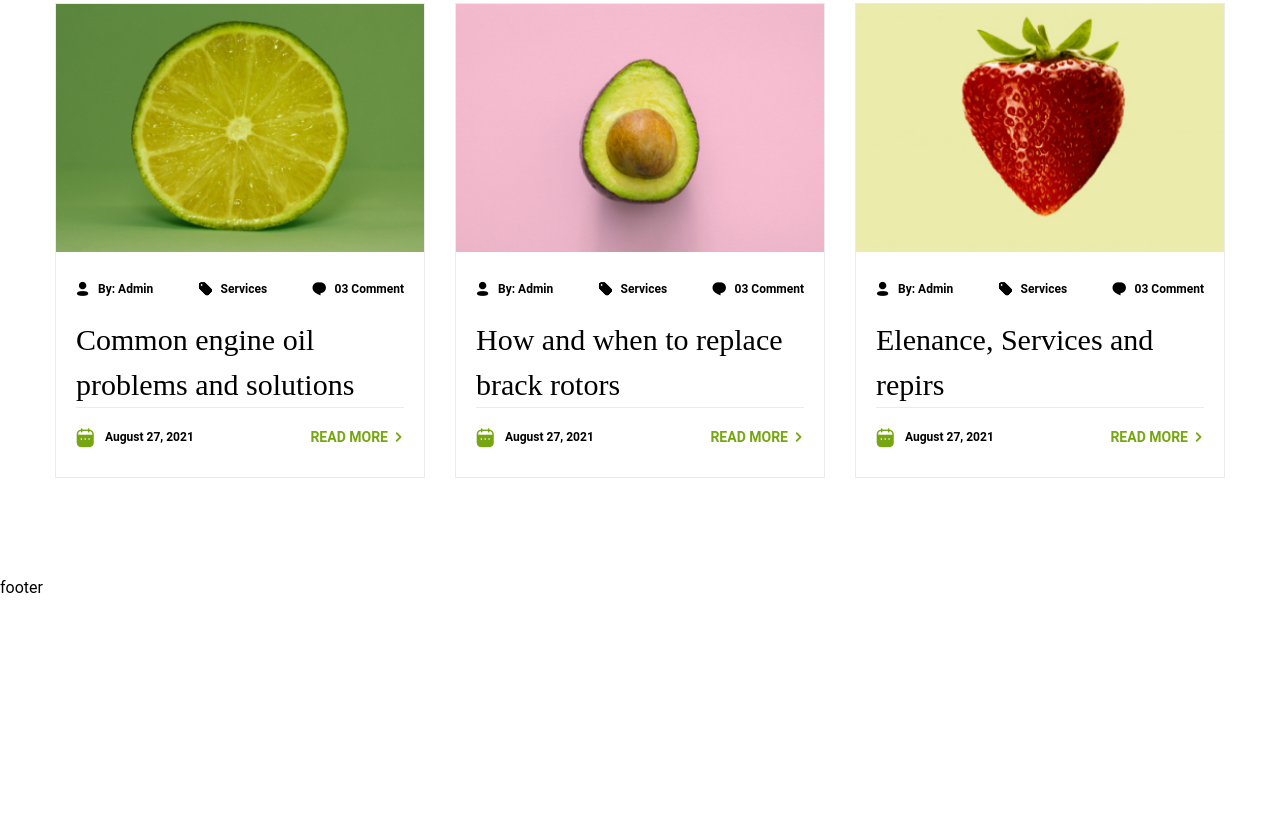
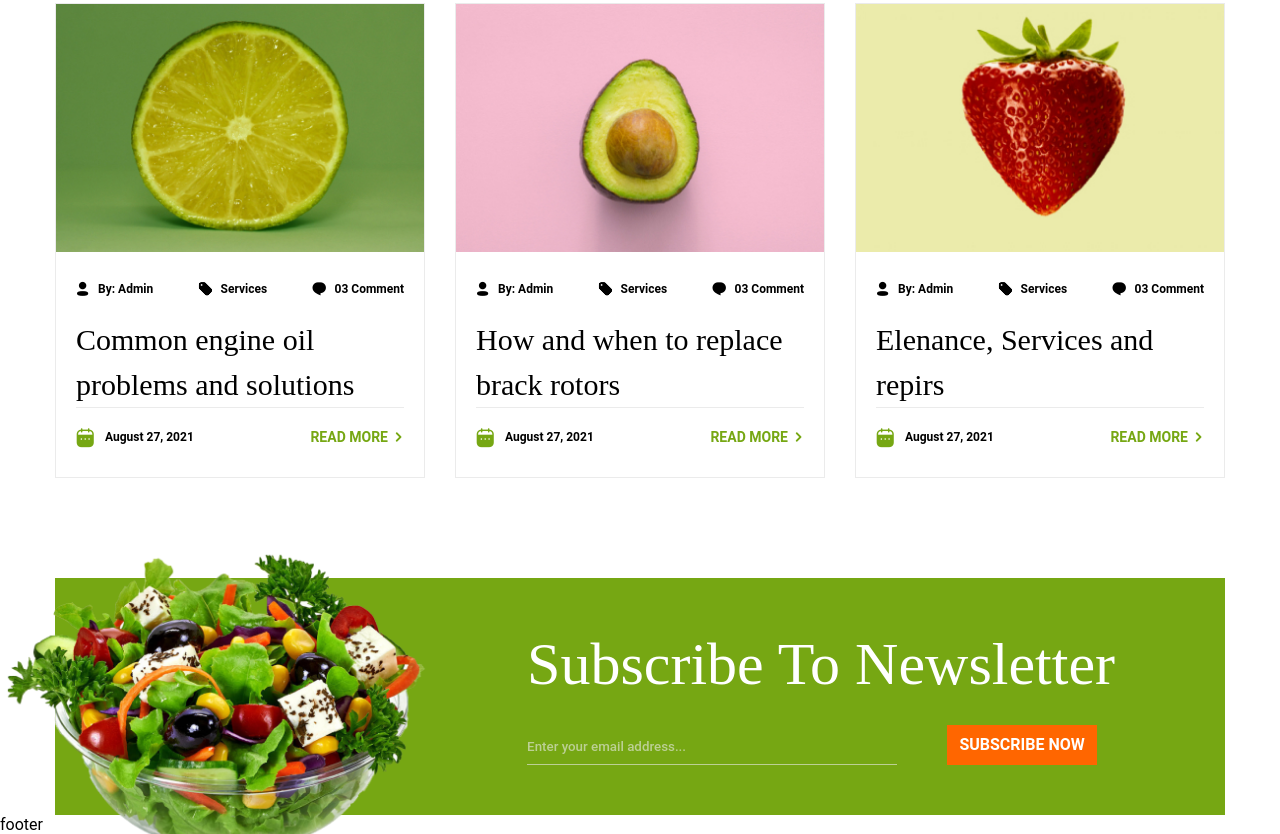
Before and after one commit to Lidija-Jezova/orgamic, a website: page src/html/index.html in a window 1280 px wide. Shown: the part 10278-11112 px from the top of the page. Before the commit the page ends 10875 px from the top, so only its background shows below. Drawn offline with nearby package versions, Linux system fonts and the light colour scheme; files that its build step writes are made by us from their sources; files whose address does not match are found by name; a web font is replaced by a local one.

Commit message:
Add 'subscribe' block + responsive

```diff
--- a/src/html/index.html
+++ b/src/html/index.html
@@ -511,7 +511,7 @@
 										</a></h3>
 									<div class="blog-item__footer">
 										<div class="blog-item__date icon-calendar">August 27, 2021</div>
-										<a class="blog-item__read-more icon-arrow">read more</a>
+										<a class="blog-item__read-more icon-arrow" href="#">read more</a>
 									</div>
 								</div>
 							</div>
@@ -531,7 +531,7 @@
 										</a></h3>
 									<div class="blog-item__footer">
 										<div class="blog-item__date icon-calendar">August 27, 2021</div>
-										<a class="blog-item__read-more icon-arrow">read more</a>
+										<a class="blog-item__read-more icon-arrow" href="#">read more</a>
 									</div>
 								</div>
 							</div>
@@ -551,10 +551,26 @@
 										</a></h3>
 									<div class="blog-item__footer">
 										<div class="blog-item__date icon-calendar">August 27, 2021</div>
-										<a class="blog-item__read-more icon-arrow">read more</a>
+										<a class="blog-item__read-more icon-arrow" href="#">read more</a>
 									</div>
 								</div>
 							</div>
+						</div>
+					</div>
+				</div>
+			</section>
+			<section class="subscribe">
+				<div class="subscribe__container _container">
+					<div class="subscribe__inner">
+						<div class="subscribe__img">
+							<img src="../img/subscription/salad.png" alt="salad">
+						</div>
+						<div class="subscription__content">
+							<h3 class="subscription_title">Subscribe To Newsletter</h3>
+							<form class="subscription__form" action="#">
+								<input class="subscription__input" type="email" placeholder="Enter your email address...">
+								<a class="button button_orange subscription__button" href="">SUBSCRIBE NOW</a>
+							</form>
 						</div>
 					</div>
 				</div>
--- /dev/null
+++ b/src/scss/modules/_subscribe.scss
@@ -0,0 +1,150 @@
+.subscribe {
+	position: relative;
+	z-index: 1;
+
+	@media (max-width: $breakpoint480) {
+		background-color: $color-brand-1;
+	}
+
+	// .subscribe__container
+
+	&__container {}
+
+	// .subscribe__inner
+
+	&__inner {
+		padding: 50px 110px 50px 0;
+		position: relative;
+		background-color: $color-brand-1;
+		display: flex;
+		justify-content: flex-end;
+		align-items: center;
+
+		@media (max-width: $breakpoint1200) {
+			padding: 50px 50px 50px 0;
+		}
+
+		@media (max-width: $breakpoint992) {
+			padding: 30px 30px 30px 0;
+		}
+
+		@media (max-width: $breakpoint480) {
+			padding: 30px 0;
+			display: block;
+			background-color: transparent;
+		}
+	}
+
+	// .subscribe__img
+
+	&__img {
+		position: absolute;
+		left: -5%;
+		top: -12%;
+		width: 38%;
+		height: 128%;
+
+		img {
+			position: absolute;
+			width: 100%;
+			height: 100%;
+			object-fit: cover;
+		}
+
+		@media (max-width: $breakpoint768) {
+			opacity: 0.4;
+			top: 0;
+			left: 0;
+			height: 100%;
+		}
+
+		@media (max-width: $breakpoint480) {
+			display: none;
+		}
+	}
+}
+
+.subscription {
+
+	// .subscription_title
+
+	&_title {
+		font-family: "Oswald";
+		font-size: rem(60px);
+		line-height: 1.2;
+		font-weight: 500;
+		color: $color-white;
+
+		@media (max-width: $breakpoint992) {
+			font-size: rem(50px);
+		}
+
+		@media (max-width: $breakpoint768) {
+			font-size: rem(36px);
+		}
+
+		@media (max-width: $breakpoint480) {
+			font-size: rem(28px);
+		}
+	}
+
+	// .subscription__content
+
+	&__content {
+		&>*:not(:last-child) {
+			margin-bottom: 25px;
+
+			@media (max-width: $breakpoint480) {
+				margin-bottom: 20px;
+			}
+		}
+
+		@media (max-width: $breakpoint768) {
+			z-index: 1;
+		}
+	}
+
+	// .subscription__form
+
+	&__form {
+		display: flex;
+		align-items: flex-end;
+		gap: 50px;
+
+		@media (max-width: $breakpoint480) {
+			flex-direction: column;
+			align-items: flex-start;
+			gap: 20px;
+		}
+	}
+
+	// .subscription__input
+
+	&__input {
+		width: 100%;
+		max-width: 370px;
+		height: 30px;
+		padding: 5px 0 10px;
+		border: none;
+		border-bottom: 1px solid $color-gray-transparent;
+		background-color: transparent;
+		color: $color-gray-light;
+		font-weight: 500;
+		line-height: 1;
+
+		@media (max-width: $breakpoint480)  {
+			max-width: none;
+		}
+
+		&::placeholder {
+			color: $color-gray-transparent;
+		}
+	}
+
+	// .subscription__button
+
+	&__button {
+		min-width: 150px;
+		padding: 10px;
+	}
+}
--- a/src/scss/variables/_variables.scss
+++ b/src/scss/variables/_variables.scss
@@ -33,6 +33,7 @@ $color-organic-bg: rgba(118, 167, 19, 0.3);
 $color-testimonials-bg: rgba(118, 167, 19, 0.3);
 $color-testimonials-title: #FF812E;
 $color-border-dashed: rgba(118, 167, 19, 0.5);
+$color-gray-transparent: rgba(235, 235, 235, 0.6);
 
 $color-hover-1: $color-brand-1;
 $color-hover-2: $color-brand-2;
```
